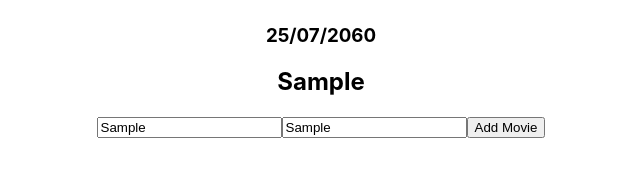
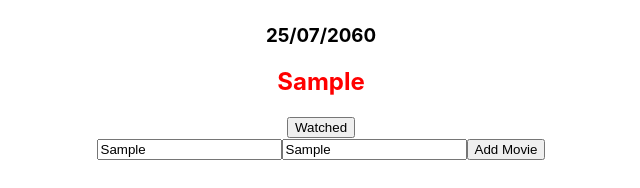
Before and after one commit to aerotron1/TastyTV-M2, a React (Create React App) app: page / in a window 1280 px wide. Both pictures are taken after typing "Sample", "Sample" into the empty fields and a click on the button "Add Movie". Shown: the part 371-559 px from the top of the page, without its empty margins (319-959 px from the left). Built offline with nearby package versions, Linux system fonts and the light colour scheme; no server answers.

Commit message:
Add movies

```diff
--- a/src/AddMovie.js
+++ b/src/AddMovie.js
@@ -0,0 +1,10 @@
+function AddMovie(props) {
+    return (
+        <div>
+            <h2 style={{color: props.add.watched ? "green" : "red"}}>{props.add.name /* + " " + props.add.rel */}</h2>
+            <button onClick={() => props.watchedMovie(props.add.name)}>Watched</button>
+        </div>
+    )
+}
+
+export default AddMovie
--- a/src/AddMovieList.js
+++ b/src/AddMovieList.js
@@ -1,4 +1,5 @@
 import { useState } from 'react'
+import AddMovie from './AddMovie'
 
 function AddMovieList() {
     const [adds, setAdds] = useState([])
@@ -12,16 +13,31 @@ function AddMovieList() {
         //setreleasedValue(event.target.value)//render check
     }
 
+    //     function handleChangerel(event) {
+    //     setMovieValue(event.target.value)
+    //     //setreleasedValue(event.target.value)//render check
+    // }
+
     function addMovie(event) {
         event.preventDefault()
-        setAdds([...adds,{name:movieValue}])//render check
+        setAdds([...adds,{name:movieValue, watched: false}])//render check
+    }
+
+    function watchedMovie(name) {
+        const newMovies = adds.map((movie) => {
+            if (movie.name === name) {
+                return {...movie, watched: true}
+            }
+            return movie
+        })
+        setAdds(newMovies)
     }
 
     return (
         <section>
             <div>
                 {adds.map((add, index) =>
-                    <h2 key={`add-${index}`}>{add.name /* + " " + add.releasedOn */}</h2>
+                    <AddMovie watchedMovie={watchedMovie} key={`add-${index}`} add={add}/>
                 )}
             </div>
             <form>
--- a/src/index.js
+++ b/src/index.js
@@ -2,7 +2,7 @@ import React from 'react';
 import ReactDOM from 'react-dom';
 import './index.css';
 import App from './App';
-import MovieList from './MovieList';
+
 
 
 ReactDOM.render(
```
